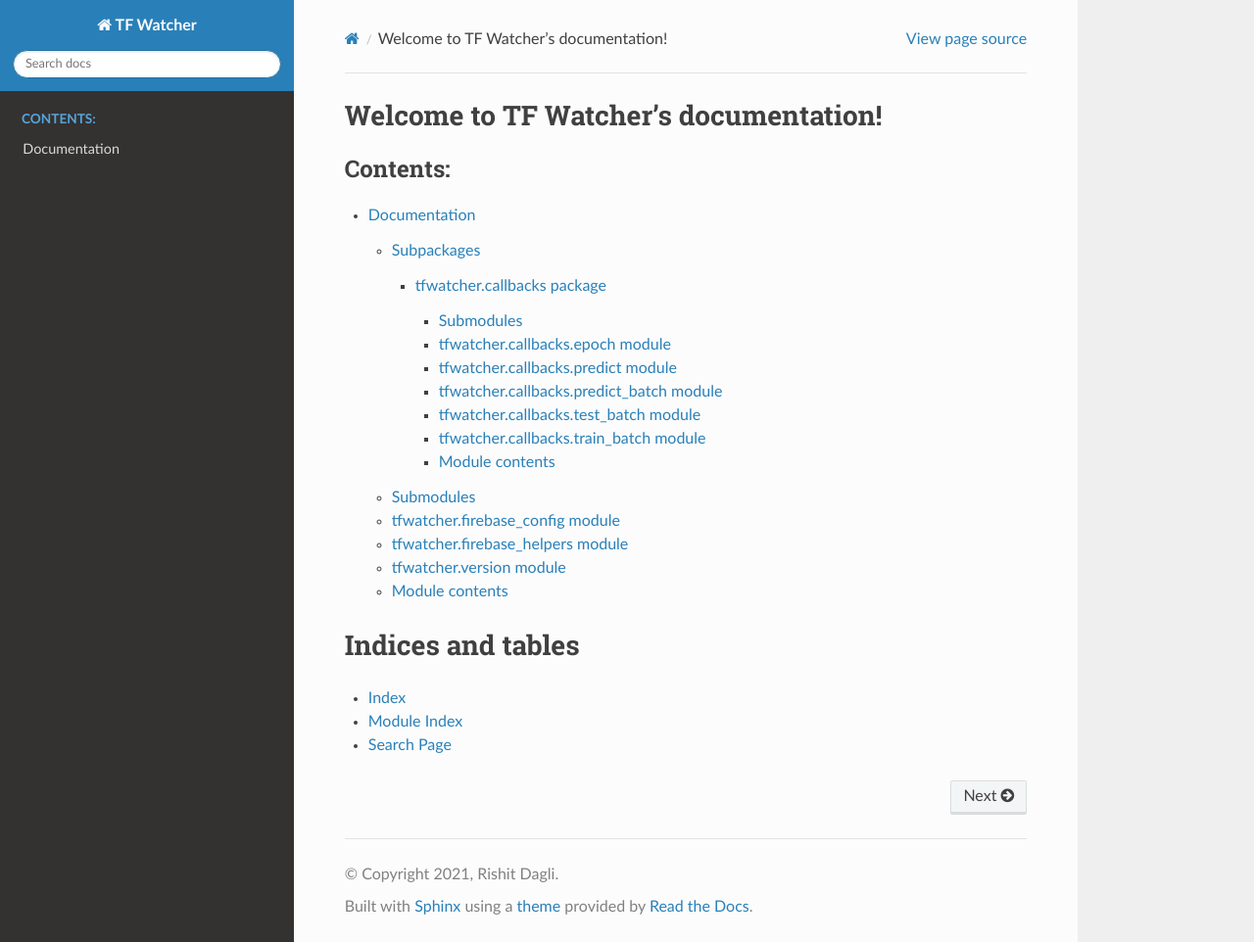
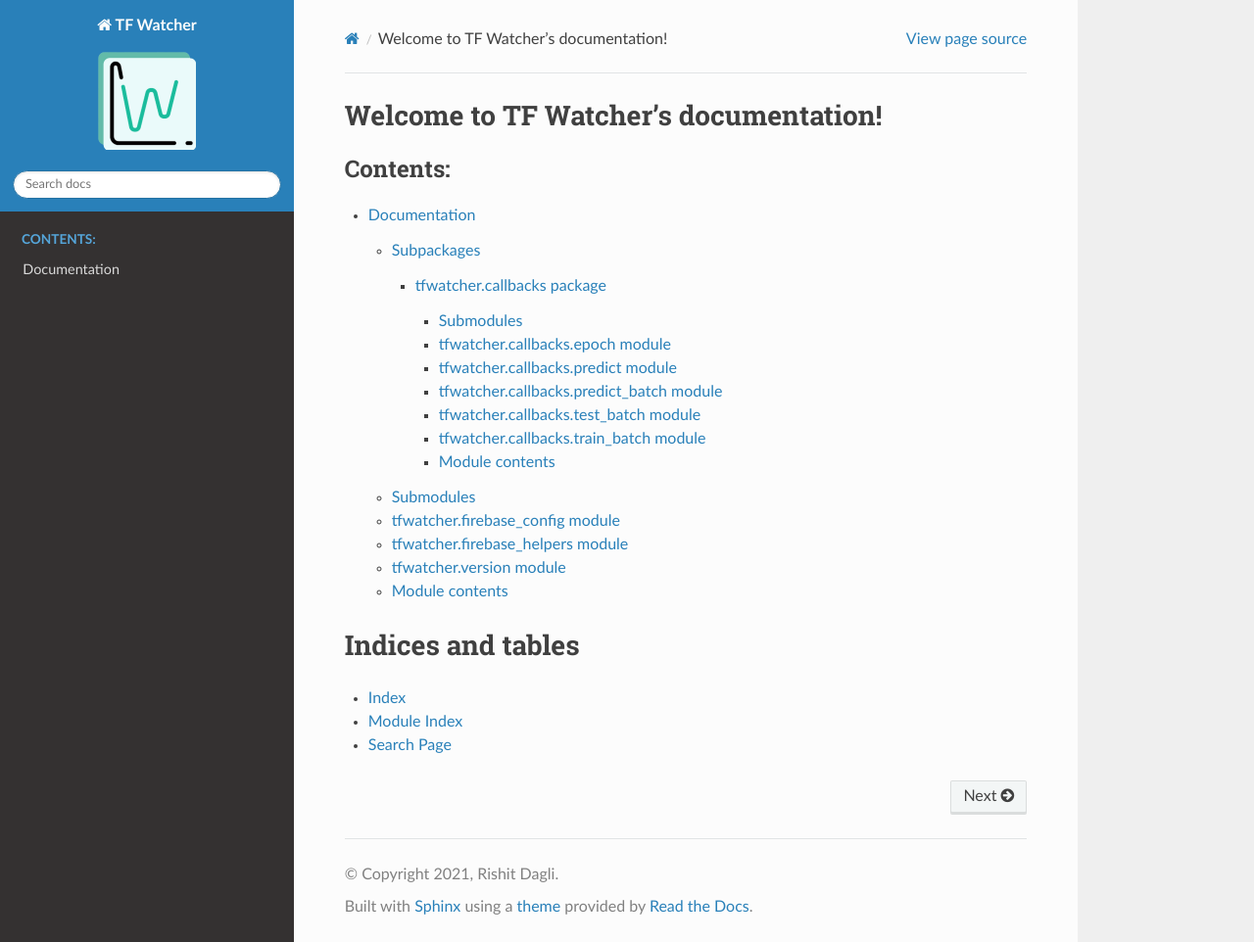
Before and after one commit to Rishit-dagli/TF-Watcher, a Sphinx documentation site: the page built from docs/source/index.rst, in a window 1280 px wide and 962 px high. Shown: the whole window at 98% size. Built offline with Sphinx 7.4.7 and the Read the Docs theme 2.0.0, drawn with Linux system fonts in a browser that asks for light colours.

Commit message:
Add logo

```diff
--- a/docs/source/conf.py
+++ b/docs/source/conf.py
@@ -55,6 +55,8 @@
 #
 html_theme = "sphinx_rtd_theme"
 
+html_logo = '_static/tf-watcher.png'
+
 # Add any paths that contain custom static files (such as style sheets) here,
 # relative to this directory. They are copied after the builtin static files,
 # so a file named "default.css" will overwrite the builtin "default.css".
```
Also changed, not shown: docs/source/_static/tf-watcher.png (added).
